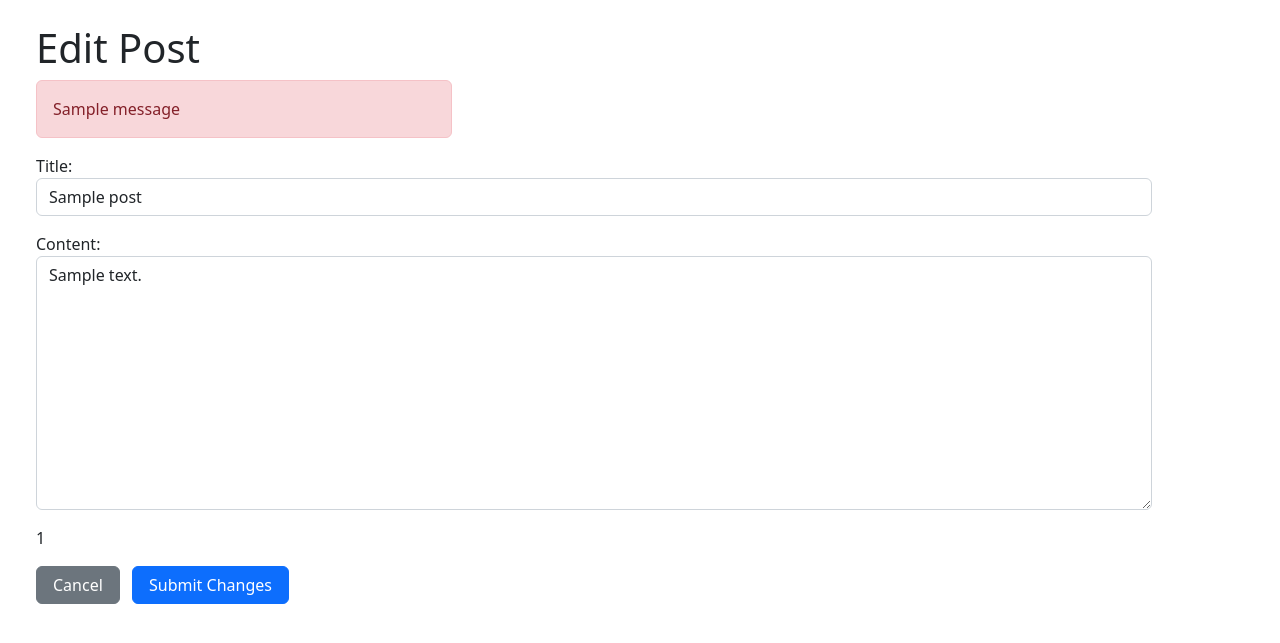
After one commit to TaraDenniston/flask-blogly, a Flask app: page /posts/1/edit in a window 1280 px wide. The commit adds this page. Shown: the top 643 px of the page. Run offline with Flask 3, Linux system fonts and the light colour scheme; tables that the repository leaves empty hold one stand-in row (values such as "Sample post"); one stand-in notice (Sample message) is shown.

Commit message:
add edit-post page

```diff
--- a/app.py
+++ b/app.py
@@ -127,3 +127,29 @@ def display_post(post_id):
     post = Post.query.get_or_404(post_id)
     user = post.user
     return render_template("post-detail.html", post=post, user=user)
+
+@app.route('/posts/<int:post_id>/edit')
+def edit_post_form(post_id):
+    """Display Edit Post Form"""
+    post = Post.query.get(post_id)
+    user_id = post.user.id
+    return render_template('edit-post.html', post=post, user_id=user_id)
+
+@app.route('/posts/<int:post_id>/edit', methods=['POST'])
+def edit_post(post_id):
+    """Make updates to the database for an existing post using form data"""
+    title = request.form['title']
+    content = request.form['content']
+
+    post = Post.query.get(post_id)
+
+    # Only update info for fields that were not blank
+    if title:
+        post.title = title
+    if content:
+        post.content = content
+
+    db.session.add(post)
+    db.session.commit()
+
+    return redirect(f'posts/{post_id}')
--- /dev/null
+++ b/templates/edit-post.html
@@ -0,0 +1,27 @@
+{% extends "base.html" %}
+
+{% block title %}Blogly - Edit Post "{{post.title}}"{% endblock %}
+
+{% block content %}
+    <h1>Edit Post</h1>
+    {% for msg in get_flashed_messages() %}
+        <div class="alert alert-danger" style="width: 26rem;" role="alert">{{msg}}</div>
+    {% endfor %}
+    <form action="/posts/{{post.id}}/edit" method="POST">
+        <p>
+            Title:
+            <input name="title" class="form-control" value="{{post.title}}">
+        </p>
+        <p>
+            Content:
+            <textarea name="content" class="form-control" rows="10">{{post.content}}</textarea>
+        </p>
+        <p>{{user_id}}</p>
+        <div class="d-inline">
+            <form method="GET" action="/users/{{user_id}}">
+                <button type="submit" class="btn btn-secondary px-3">Cancel</button>
+            </form>
+            <button type="submit" class="btn btn-primary px-3 mx-2">Submit Changes</button>
+        </div>
+    </form>
+{% endblock %}
--- a/templates/post-detail.html
+++ b/templates/post-detail.html
@@ -4,9 +4,6 @@
 
 {% block content %}
     <section>
-        <div>
-            <img src="{{user.image_url}}" alt="user-selected image" style="max-height: 250px; max-width: 250px;">
-        </div>
         <div>
             <h1 class="my-3">{{post.title}}</h1>
             <p>{{post.content}}</p>
```
